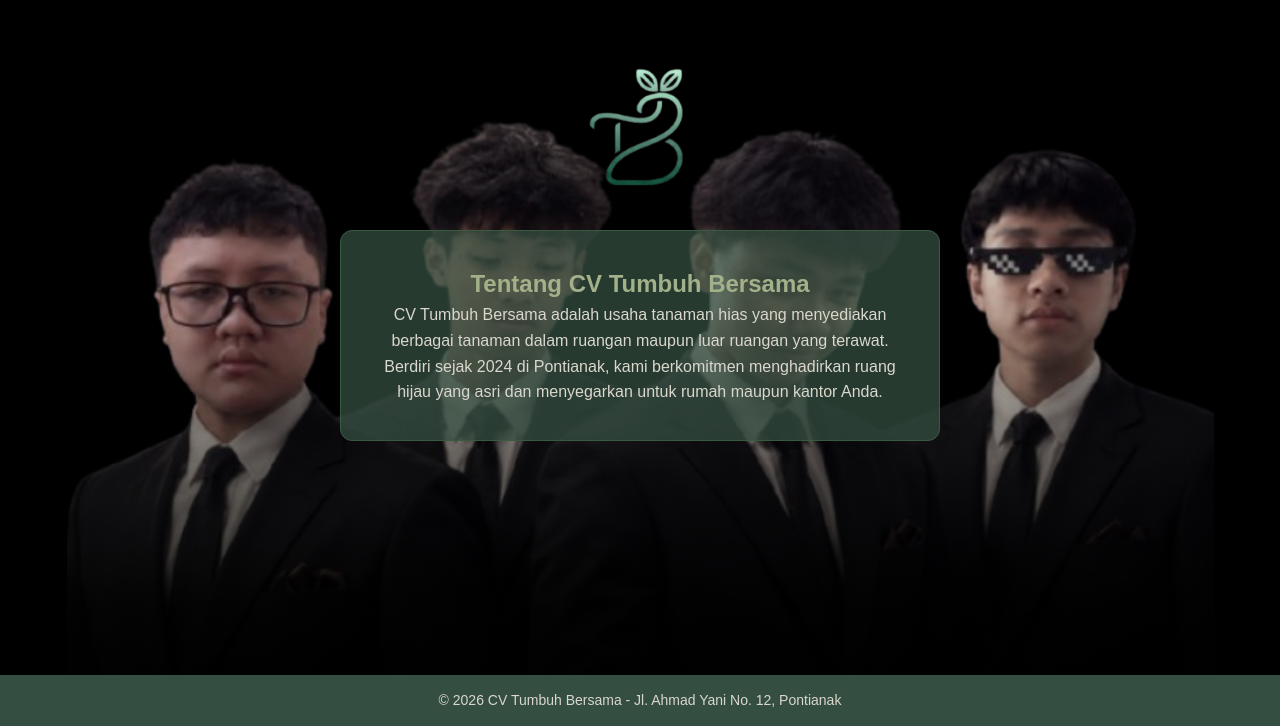
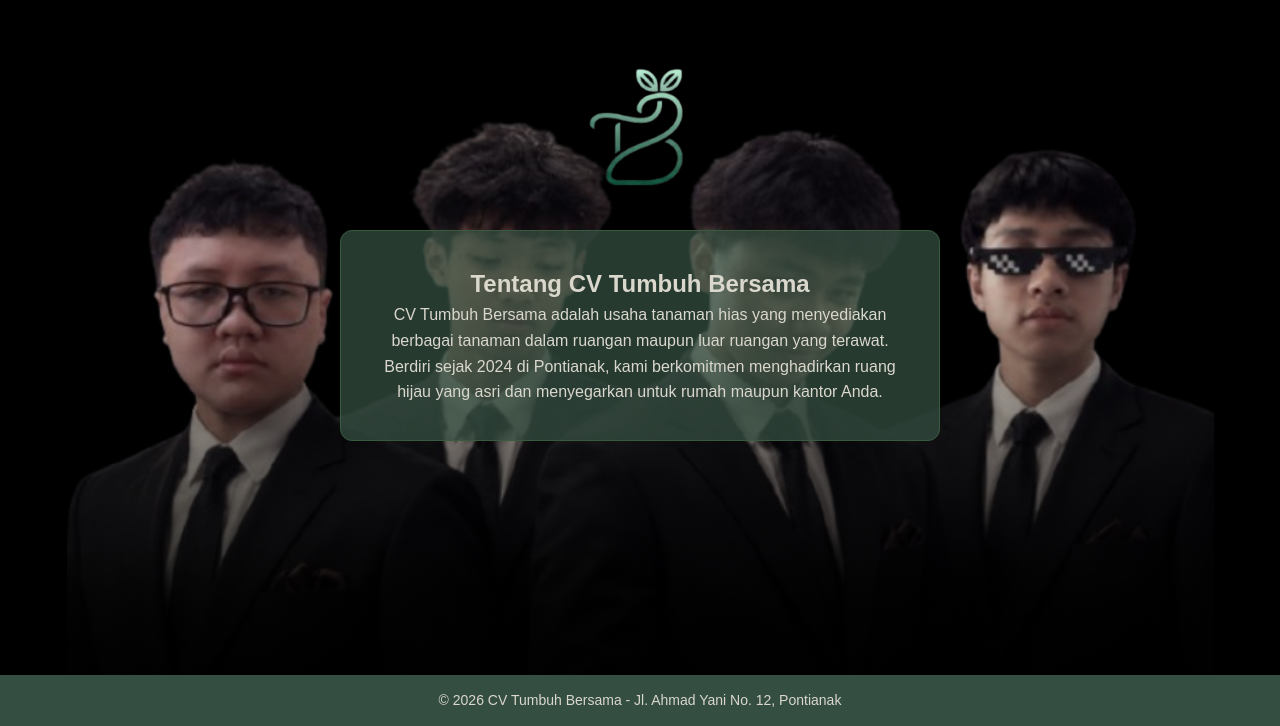
Before and after one commit to vannskie-dev/cv-tumbuh-bersama, a plain HTML site: page project-root/pages/about.html in a window 1280 px wide. Shown: the part 74-800 px from the top of the page. Drawn offline with Linux system fonts and the light colour scheme.

Commit message:
style: update color palette in about page

```diff
--- a/project-root/styles/about.css
+++ b/project-root/styles/about.css
@@ -32,7 +32,7 @@ main {
 }
 .about h1 {
     margin-top: 0;
-    color: #A3B18A;
+    color: #DAD7CD;
 }
 .about p {
     margin-bottom: 0;
```
